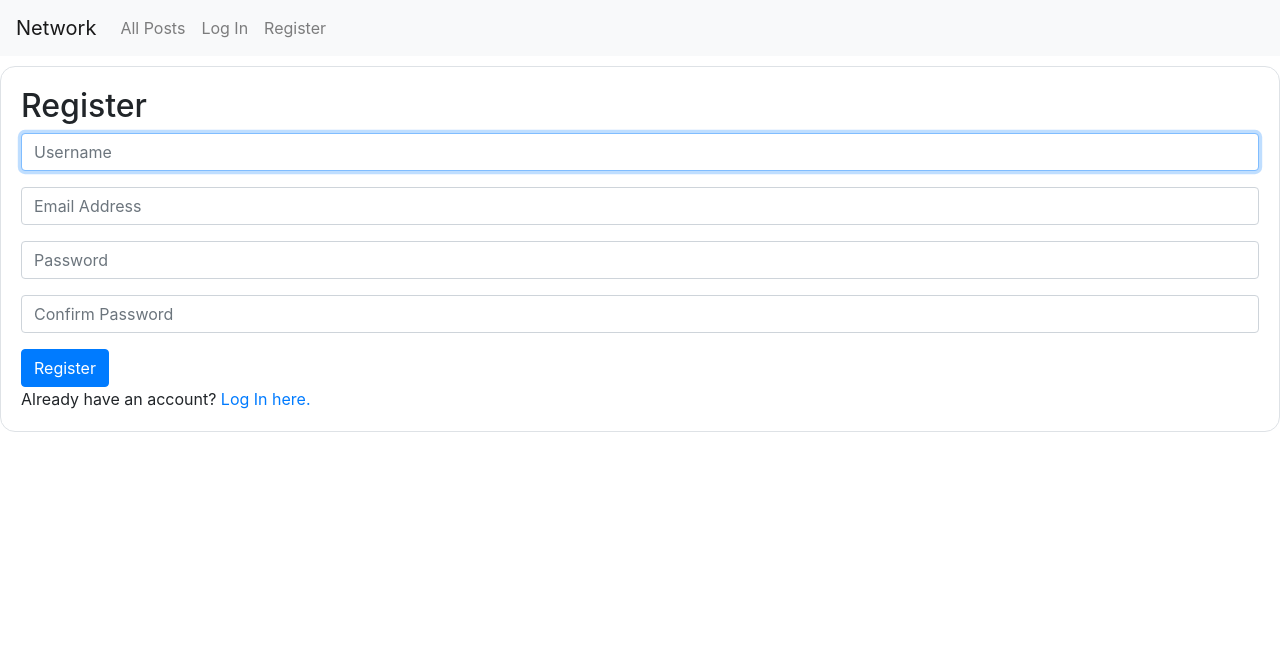
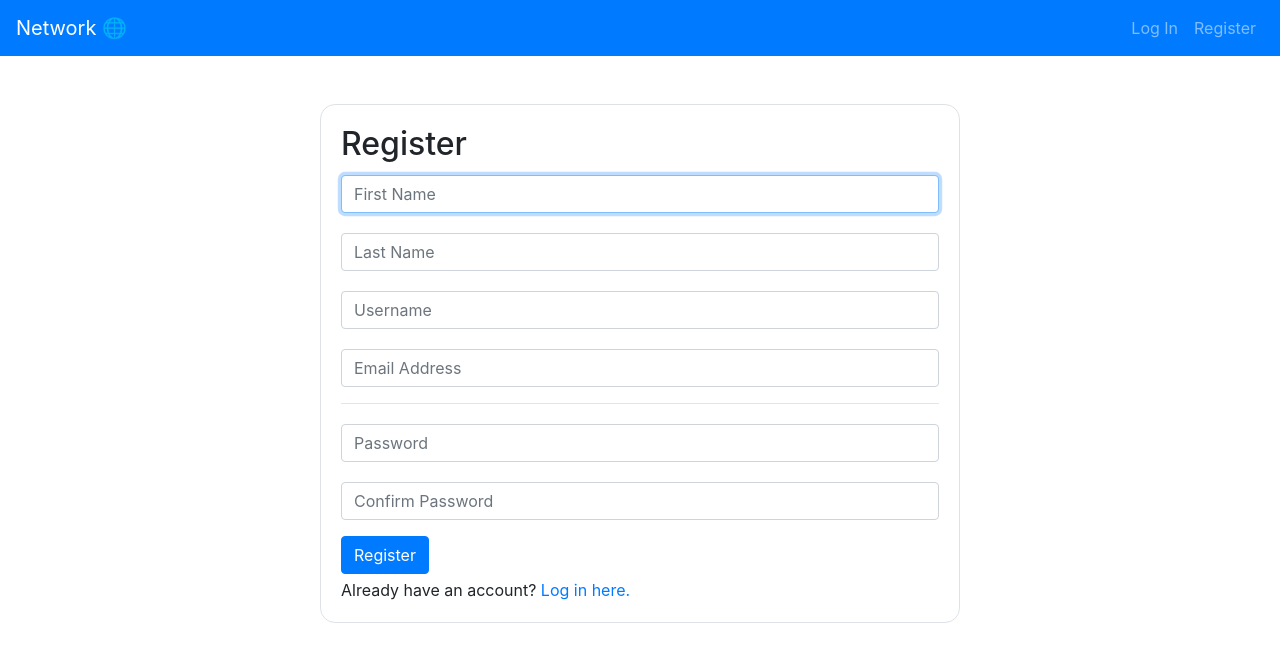
Before and after one commit to luisCermeno/network, a Django app: page /register in a window 1280 px wide. Shown: the top 662 px of the page. Run offline with Django 3.2, Linux system fonts and the light colour scheme; some libraries are stand-ins or nearby versions.

Commit message:
Specification completed. Todo: comment

```diff
--- a/network/static/network/script.js
+++ b/network/static/network/script.js
@@ -28,6 +28,12 @@ document.addEventListener('DOMContentLoaded', function() {
 //Toogle between sections
 function showSection(section){
     console.log(`Running showSection() with value of section = ${section}`)
+    //Style the navbar
+    document.querySelectorAll('.section-btn').forEach(a => {
+        a.className = 'nav-link section-btn'
+    })
+    document.querySelector(`[data-section="${section}"].section-btn`).className = 'nav-link section-btn active'
+    //Load respective function
     switch (parseInt(section)){
         case 1:
             profile_view(request_user)
@@ -46,6 +52,8 @@ function allposts_view(){
     document.querySelector('#posts-wrapper').style.display = 'block'
     document.querySelector('#user-wrapper').style.display = 'none'
     document.querySelector('#following-wrapper').style.display = 'none'
+    //Style the navbar
+
 
     //Request posts from database
     load_posts('all_posts',1)
@@ -115,6 +123,7 @@ function load_posts(filter,page){
         //Store the last object in a variable that will contain page data
         page = data[data.length - 1]
         // Traverse the json object gotten from the response
+        if (data.length > 1){
             for (i = 0; i < data.length - 1; i++) {
                 //Store the object in a new variable
                 let post = data[i]
@@ -210,6 +219,10 @@ function load_posts(filter,page){
                 }
                 //Append post col to the posts wrapper
                 document.querySelector('#posts-wrapper').append(col_post);
+            }
+        }
+        else{
+            document.querySelector('#posts-wrapper').innerHTML = '<div class="col-12 text-center">No posts yet 😭</div?'
         }
     })
     //Built the paginator
--- a/network/static/network/styles.css
+++ b/network/static/network/styles.css
@@ -35,10 +35,14 @@ a.profile-btn:hover{
     cursor: pointer;
     font-weight: 700;
 }
+#new-post-body{
+    overflow: visible;
+}
 
 /* body */
 .post-body-section {
     font-family: Helvetica, sans-serif;
+    white-space: pre-wrap;
 
 }
 /* likes */
@@ -92,3 +96,12 @@ a.profile-btn:hover{
 .counter{
     font-weight: 600;
 }
+
+.textarea {
+    display: block;
+    width: 100%;
+    overflow: hidden;
+    resize: both;
+    min-height: 40px;
+    line-height: 20px;
+  }
--- a/network/templates/network/layout.html
+++ b/network/templates/network/layout.html
@@ -3,7 +3,7 @@
 <!DOCTYPE html>
 <html lang="en">
     <head>
-        <title>{% block title %}Social Network{% endblock %}</title>
+        <title>{% block title %}Network{% endblock %}</title>
         <link rel="stylesheet" href="https://stackpath.bootstrapcdn.com/bootstrap/4.4.1/css/bootstrap.min.css" integrity="sha384-Vkoo8x4CGsO3+Hhxv8T/Q5PaXtkKtu6ug5TOeNV6gBiFeWPGFN9MuhOf23Q9Ifjh" crossorigin="anonymous">
         <link rel="icon" href="#">
         <link href="{% static 'network/styles.css' %}" rel="stylesheet">
@@ -11,25 +11,30 @@
         <script src="{% static 'network/script.js' %}"></script>
     </head>
     <body>
-        <nav class="navbar navbar-expand-lg navbar-light bg-light">
-            <a class="navbar-brand" href="{% url 'index' %}">Network</a>
+        <nav class="navbar navbar-expand-lg navbar-dark bg-primary sticky-top">
+            <a class="navbar-brand" href="{% url 'index' %}">Network 🌐</a>
+            <button class="navbar-toggler" type="button" data-toggle="collapse" data-target="#navbarNav" aria-controls="navbarNav" aria-expanded="false" aria-label="Toggle navigation">
+                <span class="navbar-toggler-icon"></span>
+              </button>
 
-            <div>
-              <ul class="navbar-nav mr-auto">
+            <div class="collapse navbar-collapse" id="navbarNav">
+                <ul class="navbar-nav" style="margin-left: 40%;">
                     {% if user.is_authenticated %}
-                    <li class="nav-item">
-                        <a class="nav-link section-btn active" data-section=1>{{ user.username }}</a>
-                    </li>
-                {% endif %}
                         <li class="nav-item">
                             <a class="nav-link section-btn"  data-section=2>All Posts</a>
                         </li>
-                {% if user.is_authenticated %}
                         <li class="nav-item">
                             <a class="nav-link section-btn" data-section=3>Following</a>
                         </li>
+                    {% endif %}
+                </ul>
+                <ul class="navbar-nav ml-auto">
+                    {% if user.is_authenticated %}
                         <li class="nav-item">
-                        <a class="nav-link" href="{% url 'logout' %}">Log Out</a>
+                            <a class="nav-link section-btn" data-section=1>@{{ user.username }}</a>
+                        </li>
+                        <li class="nav-item">
+                            <a class="nav-link" href="{% url 'logout' %}">Log Out 🚪</a>
                         </li>
                     {% else %}
                         <li class="nav-item">
@@ -47,5 +52,9 @@
             {% block body %}
             {% endblock %}
         </div>
+        <!-- jQuery first, then Popper.js, then Bootstrap JS -->
+        <script src="https://code.jquery.com/jquery-3.2.1.slim.min.js" integrity="sha384-KJ3o2DKtIkvYIK3UENzmM7KCkRr/rE9/Qpg6aAZGJwFDMVNA/GpGFF93hXpG5KkN" crossorigin="anonymous"></script>
+        <script src="https://cdnjs.cloudflare.com/ajax/libs/popper.js/1.12.9/umd/popper.min.js" integrity="sha384-ApNbgh9B+Y1QKtv3Rn7W3mgPxhU9K/ScQsAP7hUibX39j7fakFPskvXusvfa0b4Q" crossorigin="anonymous"></script>
+        <script src="https://maxcdn.bootstrapcdn.com/bootstrap/4.0.0/js/bootstrap.min.js" integrity="sha384-JZR6Spejh4U02d8jOt6vLEHfe/JQGiRRSQQxSfFWpi1MquVdAyjUar5+76PVCmYl" crossorigin="anonymous"></script>
     </body>
 </html>
--- a/network/templates/network/register.html
+++ b/network/templates/network/register.html
@@ -2,7 +2,7 @@
 
 {% block body %}
 
-<div class="col col-12 border">
+<div class="col col-6 mx-auto mt-5 border">
     <h2>Register</h2>
 
     {% if message %}
@@ -11,21 +11,29 @@
 
     <form action="{% url 'register' %}" method="post">
         {% csrf_token %}
-        <div class="form-group">
-            <input autocomplete="off" class="form-control" autofocus type="text" name="username" placeholder="Username">
+        <div class="form-group pt-1">
+            <input required autocomplete="off" class="form-control" autofocus type="text" name="first_name" placeholder="First Name">
         </div>
-        <div class="form-group">
-            <input autocomplete="off" class="form-control" type="email" name="email" placeholder="Email Address">
+        <div class="form-group pt-1">
+            <input required autocomplete="off" class="form-control" autofocus type="text" name="last_name" placeholder="Last Name">
         </div>
-        <div class="form-group">
-            <input autocomplete="off" class="form-control" type="password" name="password" placeholder="Password">
+        <div class="form-group pt-1">
+            <input required autocomplete="off" class="form-control" autofocus type="text" name="username" placeholder="Username">
         </div>
-        <div class="form-group">
-            <input autocomplete="off" class="form-control" type="password" name="confirmation" placeholder="Confirm Password">
+        <div class="form-group pt-1">
+            <input required autocomplete="off" class="form-control" type="email" name="email" placeholder="Email Address">
+        </div>
+        <hr>
+        <div class="form-group pt-1">
+            <input required autocomplete="off" class="form-control" type="password" name="password" placeholder="Password">
+        </div>
+        <div class="form-group pt-1">
+            <input required autocomplete="off" class="form-control" type="password" name="confirmation" placeholder="Confirm Password">
         </div>
         <input class="btn btn-primary" type="submit" value="Register">
     </form>
-
-    Already have an account? <a href="{% url 'login' %}">Log In here.</a>
+    <div class="pt-1">
+        Already have an account? <a href="{% url 'login' %}">Log in here.</a>
+    </div>
 </div>
 {% endblock %}
--- a/network/views.py
+++ b/network/views.py
@@ -46,6 +46,8 @@ def register(request):
     if request.method == "POST":
         username = request.POST["username"]
         email = request.POST["email"]
+        first_name = request.POST["first_name"]
+        last_name = request.POST["last_name"]
 
         # Ensure password matches confirmation
         password = request.POST["password"]
@@ -57,7 +59,7 @@ def register(request):
 
         # Attempt to create new user
         try:
-            user = User.objects.create_user(username, email, password)
+            user = User.objects.create_user(username, email, password, first_name = first_name, last_name = last_name)
             user.save()
         except IntegrityError:
             return render(request, "network/register.html", {
```
Also changed, not shown: network/templates/network/index.html (+7 -5 lines), network/templates/network/login.html (+6 -5 lines), db.sqlite3. Lines whose indentation alone changed are shown as unchanged.
